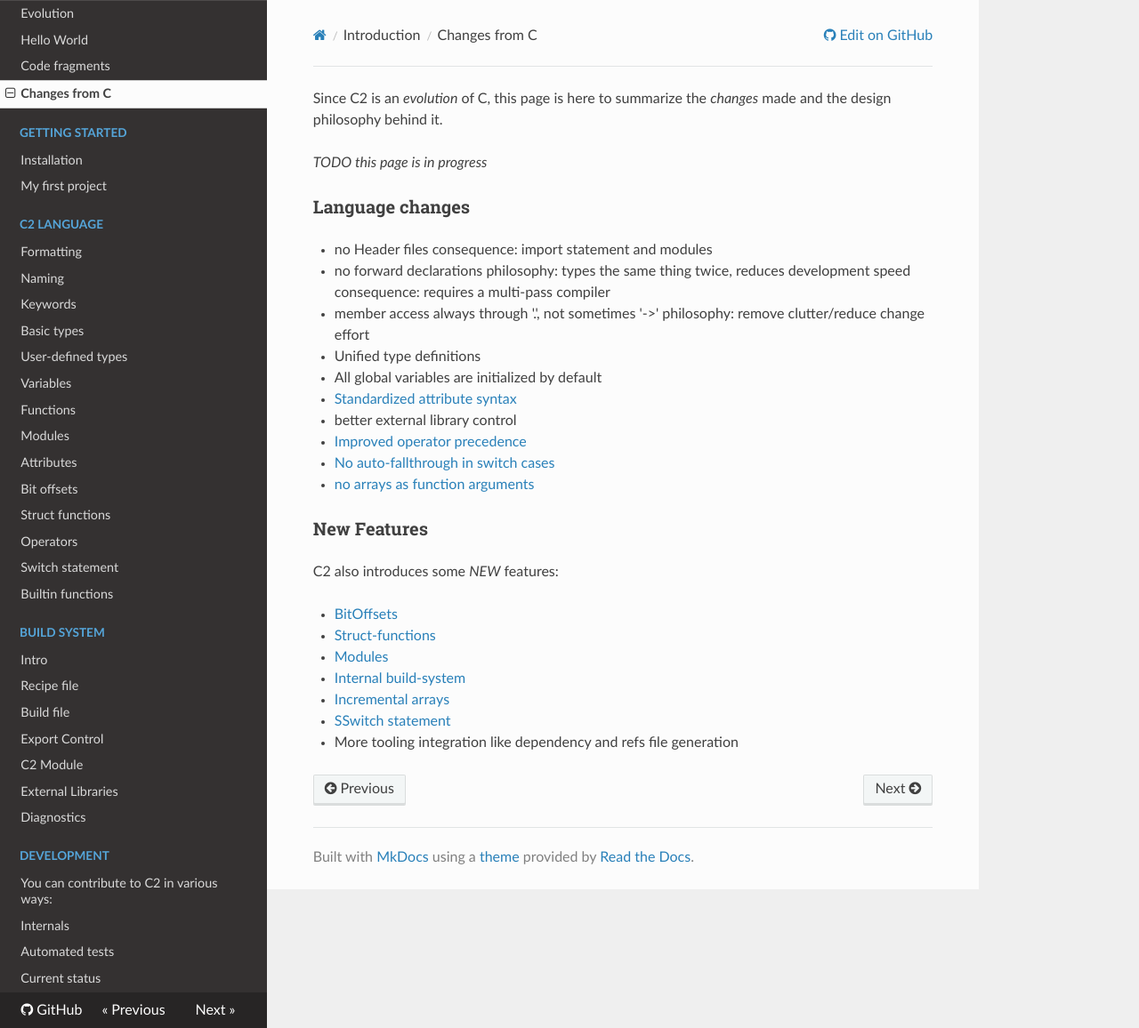
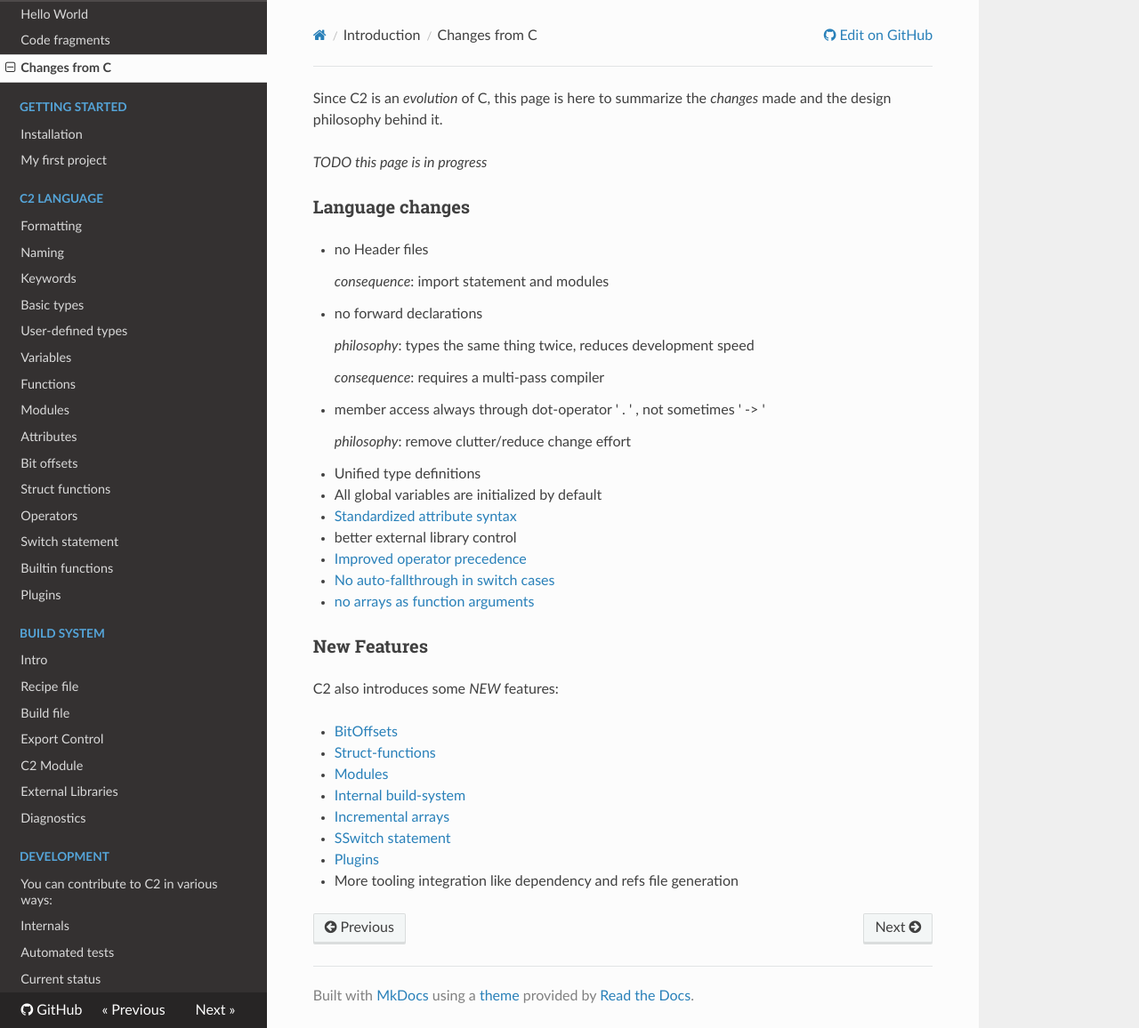
Before and after one commit to c2lang/documentation, an MkDocs documentation site: the page built from documentation/docs/introduction/changes_from_c.md, in a window 1280 px wide and 1156 px high. Shown: the whole window at 89% size. Built offline with MkDocs 1.6.1, drawn with Linux system fonts in a browser that asks for light colours; nearby versions of some CDN libraries; old or Windows-style settings are respelled for this version of MkDocs.

Commit message:
documentation: add brief part about plugins

```diff
--- a/documentation/docs/introduction/changes_from_c.md
+++ b/documentation/docs/introduction/changes_from_c.md
@@ -8,14 +8,18 @@
 ### Language changes
 
 * no Header files
-    consequence: import statement and modules
+
+    _consequence_: import statement and modules
 
 * no forward declarations
-    philosophy: types the same thing twice, reduces development speed
-    consequence: requires a multi-pass compiler
 
-* member access always through '.', not sometimes '->'
-    philosophy: remove clutter/reduce change effort
+    _philosophy_: types the same thing twice, reduces development speed
+
+    _consequence_: requires a multi-pass compiler
+
+* member access always through dot-operator ' . ' , not sometimes ' -> '
+
+    _philosophy_: remove clutter/reduce change effort
 
 * Unified type definitions
 
@@ -46,4 +50,6 @@
 
 * [SSwitch statement](../language/sswitch_statement.md)
 
+* [Plugins](../language/plugins.md)
+
 * More tooling integration like dependency and refs file generation
--- a/documentation/mkdocs.yml
+++ b/documentation/mkdocs.yml
@@ -30,6 +30,7 @@
   - language/operators.md
   - language/switch_statement.md
   - language/builtin_functions.md
+  - language/plugins.md
 - Build system:
   - build_system/intro.md
   - build_system/recipe_file.md
```
Also changed, not shown: documentation/docs/build_system/recipe_file.md (+6 -0 lines), documentation/docs/language/plugins.md (added, +26 -0 lines).
